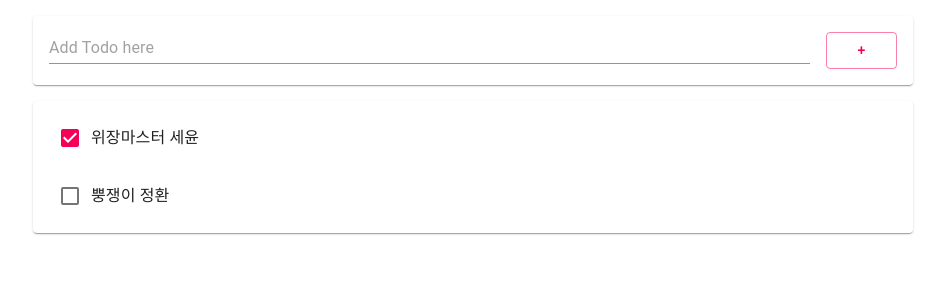
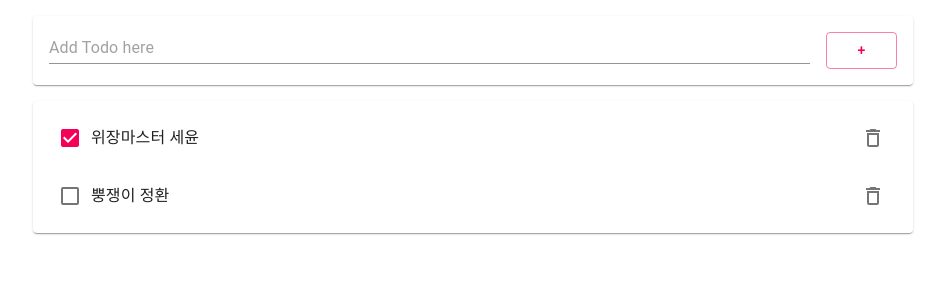
Before and after one commit to jeonghi/web_front, a React (Create React App) app: page / in a window 1280 px wide. Shown: the top 300 px of the page, without its empty margins (167-1112 px from the left). Built offline with nearby package versions, Linux system fonts and the light colour scheme.

Commit message:
추가: Todo 컴포넌트에 삭제 버튼 UI 추가

```diff
--- a/src/Todo.js
+++ b/src/Todo.js
@@ -1,6 +1,7 @@
 import React from "react";
 // eslint-disable-next-line
-import {ListItem, ListItemText, InputBase, Checkbox} from "@material-ui/core";
+import {ListItem, ListItemText, InputBase, Checkbox, ListItemSecondaryAction, IconButton} from "@material-ui/core";
+import DeleteOutlined from "@material-ui/icons/DeleteOutlined";
 
 // function Todo(){
 //     return (
@@ -41,6 +42,11 @@
                         fullWidth={true}
                     />
                 </ListItemText>
+                <ListItemSecondaryAction>
+                    <IconButton aria-label="Delete Todo">
+                        <DeleteOutlined />
+                    </IconButton>
+                </ListItemSecondaryAction>
             </ListItem>
         );
     }
```
